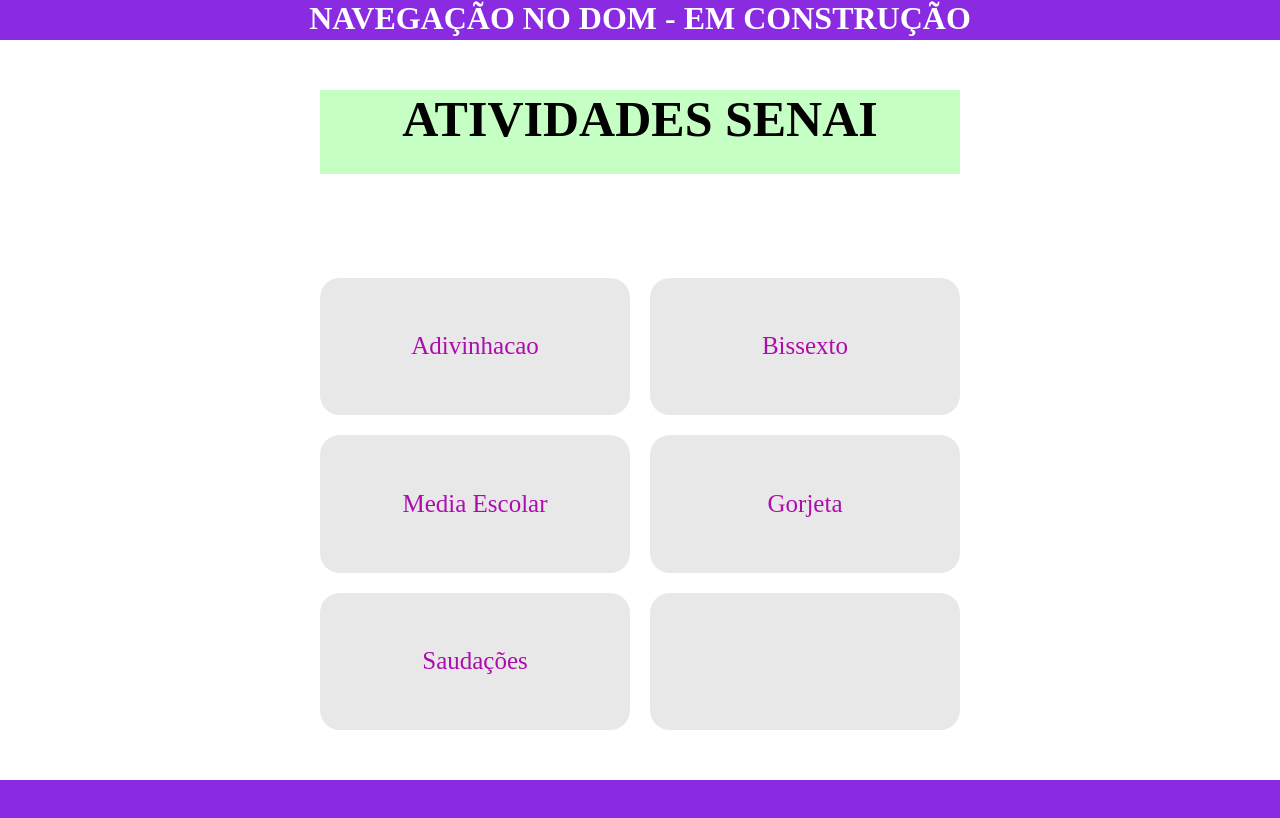
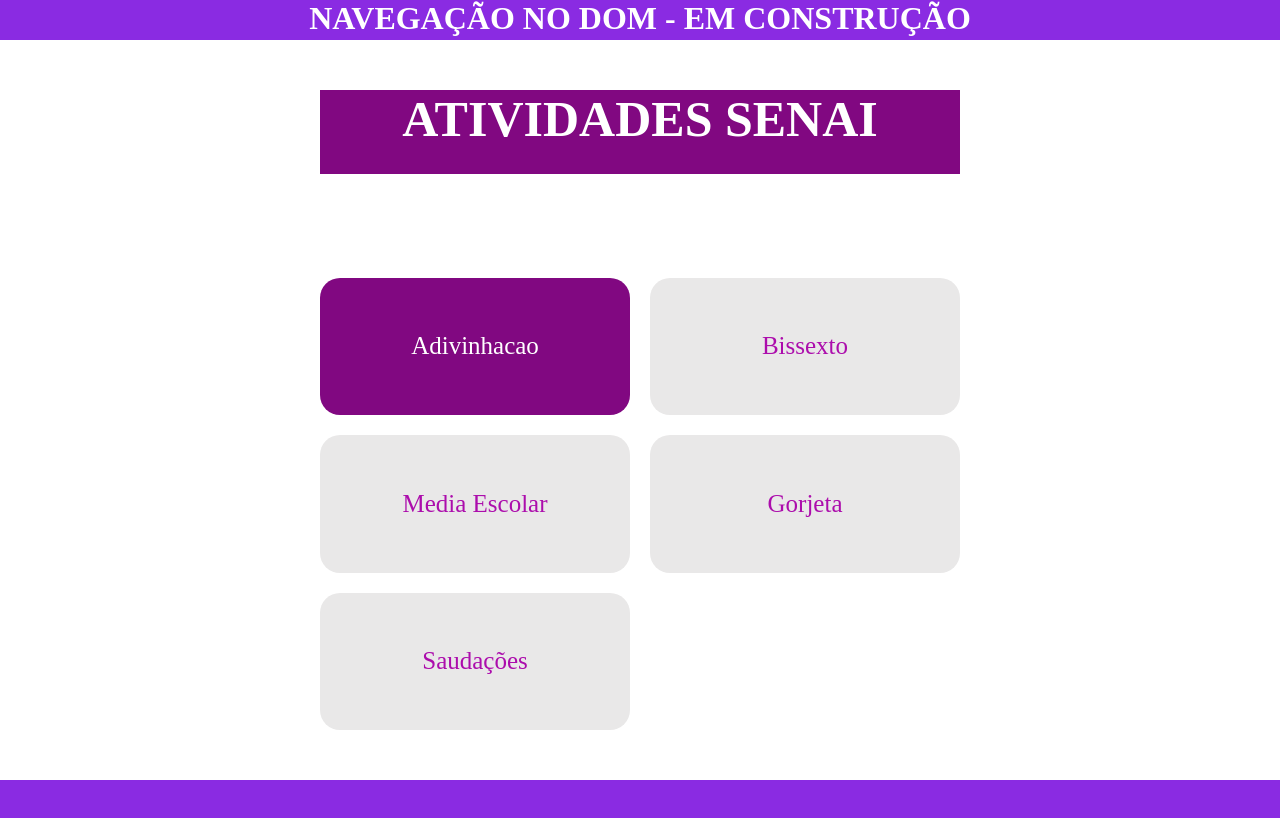
Before and after one commit to Romope83/SENAI--NavegadorDOM, a plain HTML site: page index.html in a window 1280 px wide. In both pictures the pointer is over the element "Adivinhacao". Drawn offline with Linux system fonts and the light colour scheme.

Commit message:
algumas alterações

```diff
--- a/index.html
+++ b/index.html
@@ -28,7 +28,6 @@
         <div class="main-item">
           <a href="pages/saudacoes.html">Saudações</a>
         </div>
-        <div class="main-item"></div>
       </div>
     </main>
     <footer></footer>
--- a/main.css
+++ b/main.css
@@ -56,7 +56,8 @@
 .main-titulo {
   font-size: var(--font-big);
   font-weight: 600;
-  background-color: rgb(198, 255, 196);
+  background-color: var(--main-color);
+  color: white;
   grid-column: 1/-1;
   height: 50%;
 }
@@ -77,9 +78,25 @@
   justify-content: center;
 }
 
+.main-item:hover {
+  background-color: var(--main-color);
+  border-color: lightgray;
+  border-radius: 2rem;
+  box-shadow: black 1 1 1 0;
+  display: flex;
+  align-items: center;
+  justify-content: center;
+  transition: all 0.3ms;
+}
+
 .main-item a {
   font-size: var(--font-big);
   color: var(--secondary-color);
+}
+.main-item:hover a {
+  font-size: var(--font-big);
+  color: white;
+  transition: all 0.3ms;
 }
 
 .ipt-text {
```
